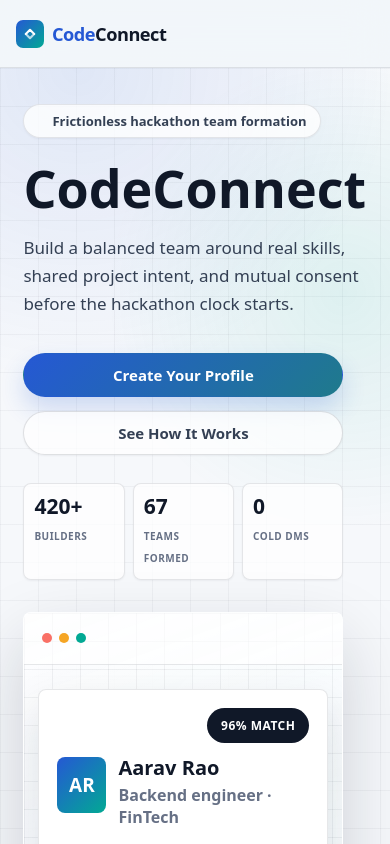
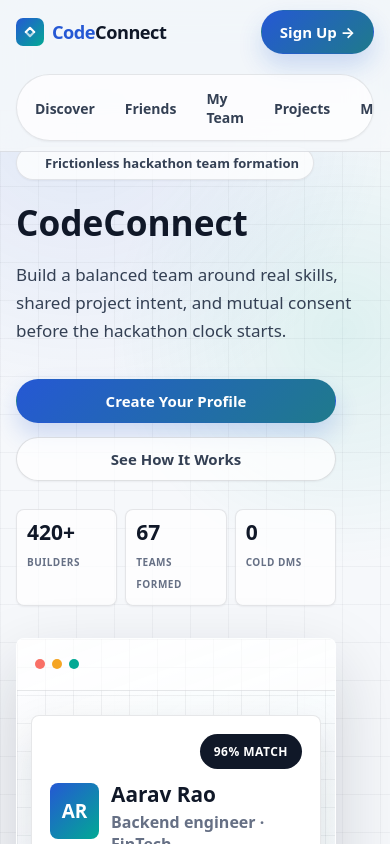
Before and after one commit to darshit2308/CodeConnect-Hackathon-Team-Matchmaker, a React (Vite) app in the folder frontend/: page / in a window 390 px wide. Shown: the top 844 px of the page. Built offline with nearby package versions, Linux system fonts and the light colour scheme.

Commit message:
fix(ui): Make UI and navbar responsive for phone view

```diff
--- a/frontend/src/components/Navbar.css
+++ b/frontend/src/components/Navbar.css
@@ -115,20 +115,35 @@
 }
 
 @media (max-width: 768px) {
-  .nav-center { display: none; }
+  .navbar {
+    height: auto;
+    min-height: var(--nav-h);
+    padding: 10px 16px;
+    flex-wrap: wrap;
+    align-items: center;
+  }
+  .nav-left { font-size: 19px; }
+  .nav-center {
+    width: 100%;
+    order: 3;
+    margin-top: 10px;
+    display: flex;
+    overflow-x: auto;
+    padding-bottom: 4px;
+    justify-content: flex-start;
+    -webkit-overflow-scrolling: touch;
+    scrollbar-width: none; /* Firefox */
+  }
+  .nav-center::-webkit-scrollbar {
+    display: none; /* Safari and Chrome */
+  }
   .hide-mobile { display: none !important; }
-  .navbar { padding: 0 16px; }
-  .nav-left { font-size: 19px; }
   .nav-btn { padding-inline: 14px; width: auto !important; }
 }
 
 @media (max-width: 520px) {
   .navbar {
     gap: 10px;
-  }
-
-  .nav-right {
-    display: none !important;
   }
 
   .nav-left {
--- a/frontend/src/styles/global.css
+++ b/frontend/src/styles/global.css
@@ -228,7 +228,7 @@ button:focus-visible, a:focus-visible {
 
 @media (max-width: 640px) {
   :root {
-    --nav-h: 68px;
+    --nav-h: 110px;
   }
 
   .btn {
@@ -243,3 +243,57 @@ button:focus-visible, a:focus-visible {
     text-align: center;
   }
 }
+
+/* --- Global Mobile Responsiveness Overrides --- */
+@media screen and (max-width: 768px) {
+  /* Prevent horizontal scrolling globally */
+  html, body {
+    overflow-x: hidden;
+    width: 100vw;
+  }
+
+  #root {
+    width: 100%;
+    overflow-x: hidden;
+    padding: 0;
+  }
+
+  /* Downscale oversized typography */
+  h1 {
+    font-size: 2.2rem !important;
+    line-height: 1.2;
+  }
+  h2 {
+    font-size: 1.7rem !important;
+    line-height: 1.2;
+  }
+  h3 {
+    font-size: 1.3rem !important;
+  }
+
+  /* Reset layout constraints and paddings */
+  .page-container, .container, main, section {
+    padding-left: 16px !important;
+    padding-right: 16px !important;
+    width: 100% !important;
+    box-sizing: border-box !important;
+  }
+
+  /* Ensure cards, media, and form inputs fit the screen */
+  .card, img, video, form, input, textarea, select, button {
+    max-width: 100% !important;
+    box-sizing: border-box;
+  }
+
+  /* Automatically convert generic multi-column layouts into stacks */
+  .grid-2, .grid-3, .grid-4, .discover-grid, .ideas-grid, .team-grid {
+    grid-template-columns: 1fr !important;
+    gap: 16px !important;
+  }
+
+  /* Handle overflowing flex containers gracefully */
+  .flex-row.responsive, .responsive-row {
+    flex-direction: column !important;
+    align-items: stretch !important;
+  }
+}
```
